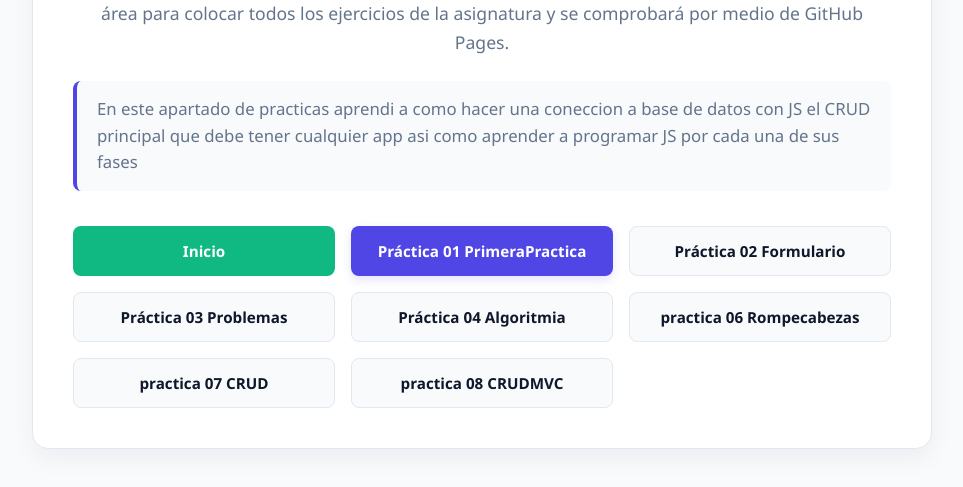
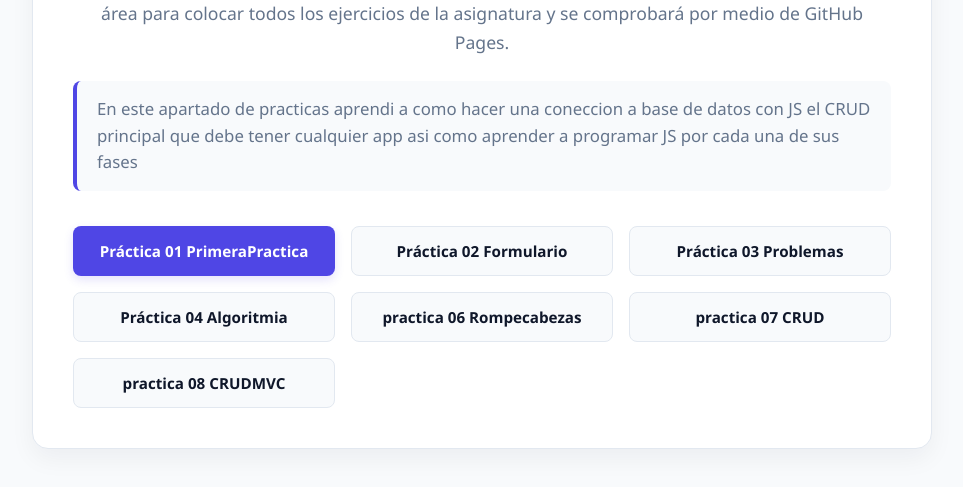
Before and after one commit to CruzCuadrosMartinEmiliano/4IV8_Cruz_Cuadros_MartinEmiliano, a plain HTML site: page index.html in a window 1280 px wide. Shown: the part 245-732 px from the top of the page, without its empty margins (158-1121 px from the left). Drawn offline with Linux system fonts and the light colour scheme.

Commit message:
finalorasi

```diff
--- a/index.html
+++ b/index.html
@@ -19,7 +19,6 @@
         </h2>
 
         <div class="button-grid">
-            <a href="./01PrimeraPractica/inicio.html" class="btn btn-practica1">Inicio</a>
 
             <a href="./01PrimeraPractica/inicio.html" class="btn btn-practica4">Práctica 01 PrimeraPractica</a>
 
```
